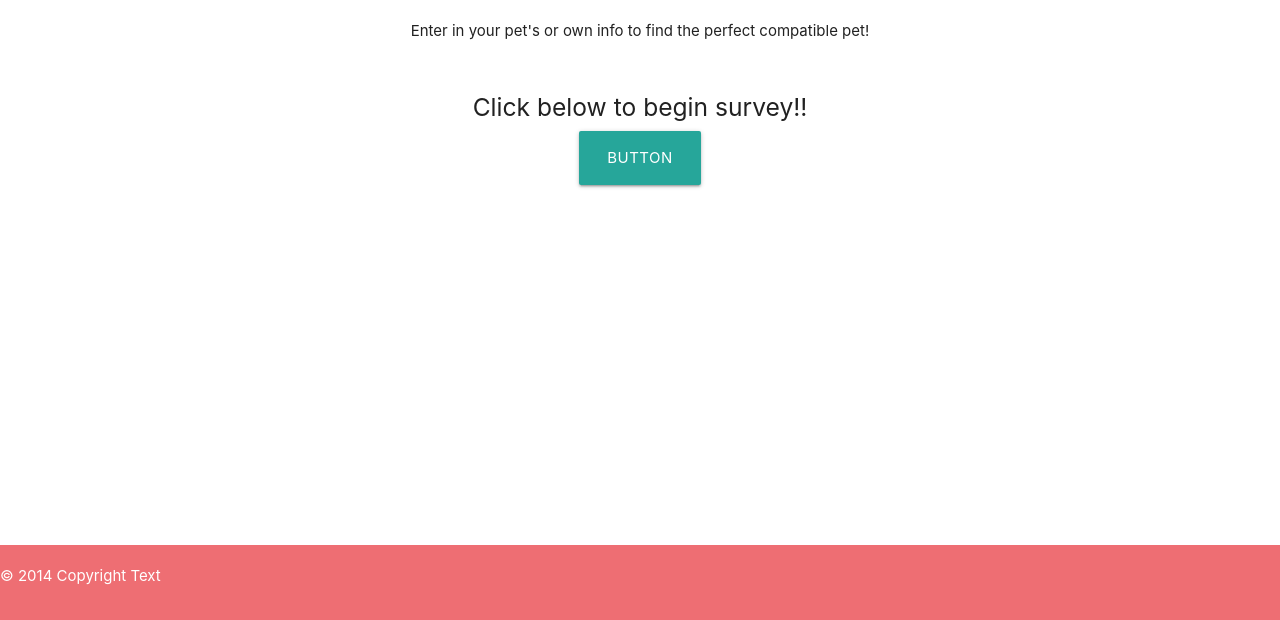
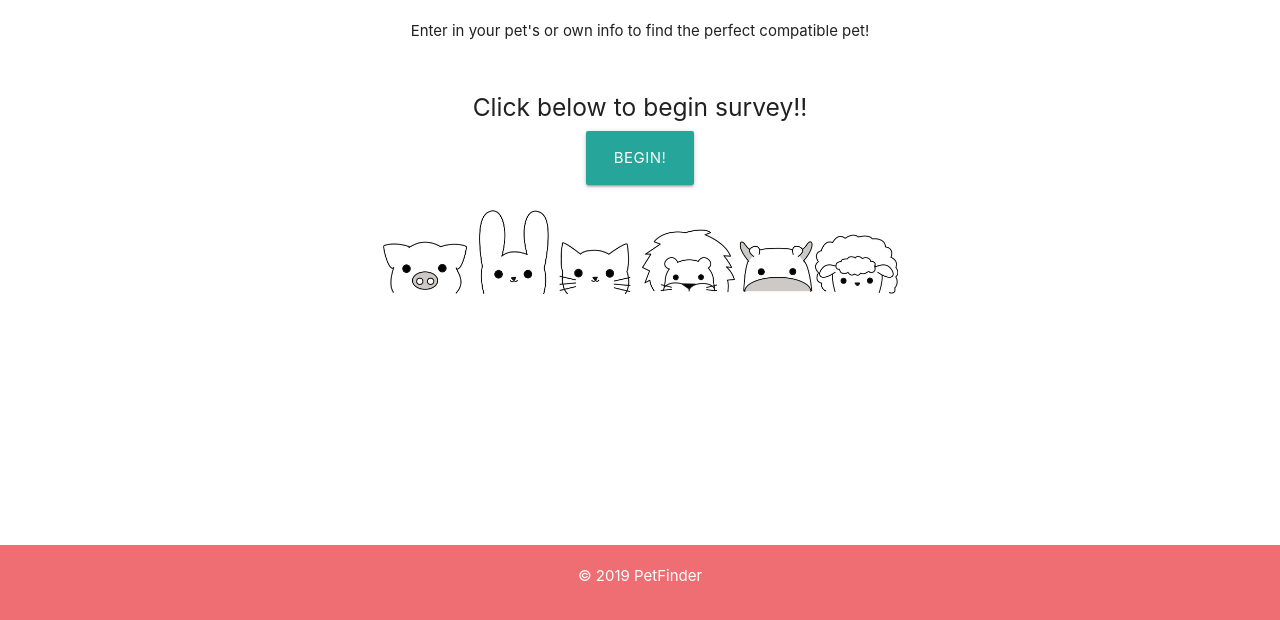
Before and after one commit to kayjlou/PetFinder, a plain HTML site: page app/public/home.html in a window 1280 px wide. Shown: the part 180-800 px from the top of the page. Drawn offline with nearby package versions, Linux system fonts and the light colour scheme.

Commit message:
Adeded images

```diff
--- a/app/assets/style.css
+++ b/app/assets/style.css
@@ -22,17 +22,18 @@
   bottom: 0;
   width: 100%;
   height: 5rem;
+  text-align: center;
   /* Footer height */
 }
 
-
-
-body {
-  display: flex;
-  min-height: 100vh;
-  flex-direction: column;
+.animals {
+  width: 50%;
+  margin: auto;
+  text-align: center;
 }
 
-main {
-  flex: 1 0 auto;
+img {
+  width: 20vw;
 }
+
+/*  */
--- a/app/public/home.html
+++ b/app/public/home.html
@@ -36,13 +36,19 @@
       </div>
       <div class="buttons">
         <h5>Click below to begin survey!!</h5>
-        <a class="waves-effect waves-light btn-large" href="/survey">Button</a>
+        <a class="waves-effect waves-light btn-large" href="/survey">Begin!</a>
+      </div>
+
+      <div class="animals">
+        <img src="../assets/images/animals.png" alt="animals" />
+        <img src="../assets/images/animals2.png" alt="animals" />
       </div>
     </div>
+
     <!-- Footer  -->
     <footer class="page-footer">
       <div class="container">
-        © 2014 Copyright Text
+        © 2019 PetFinder
       </div>
     </footer>
   </body>
```
Also changed, not shown: app/assets/images/animals.png (added), app/assets/images/animals2.png (added).
